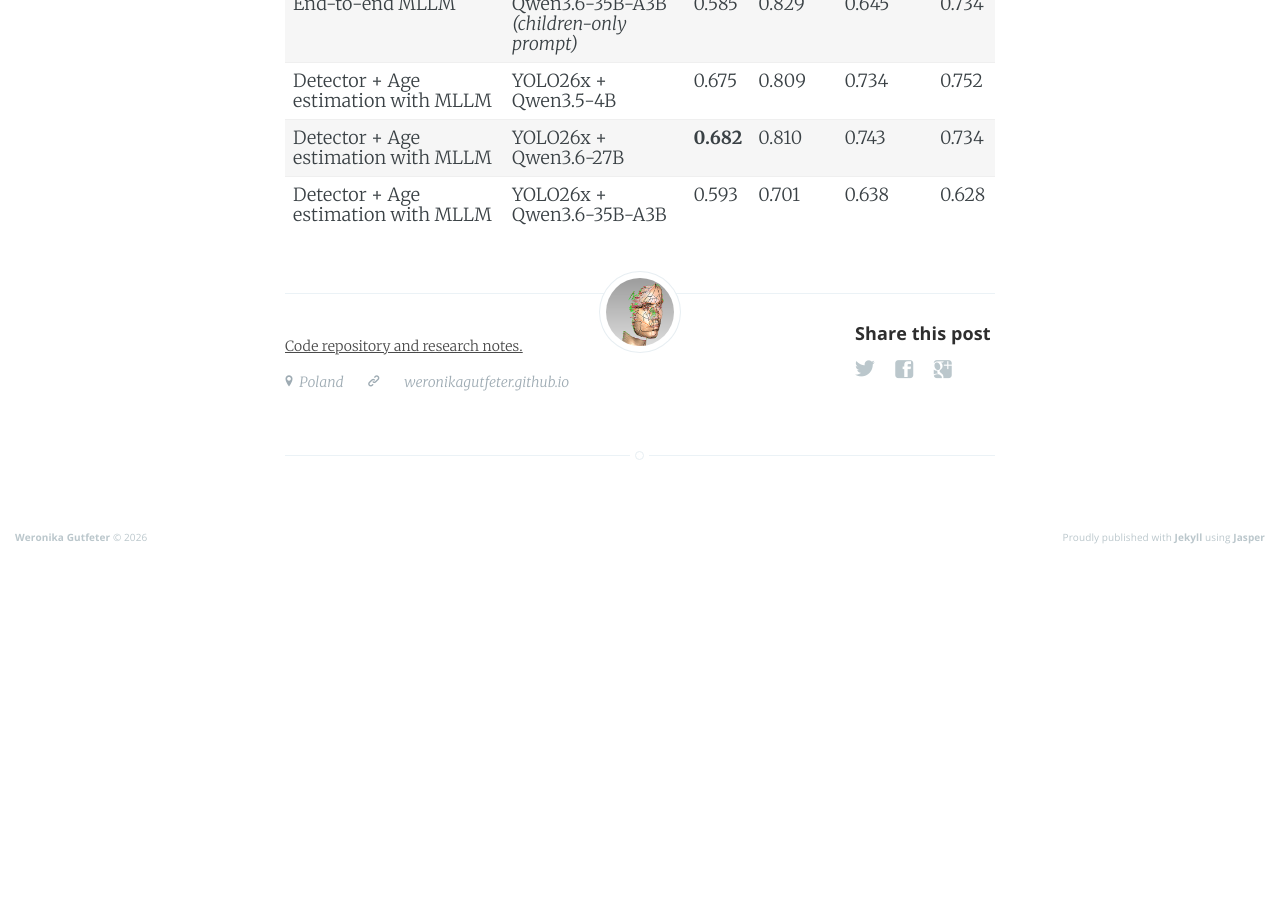
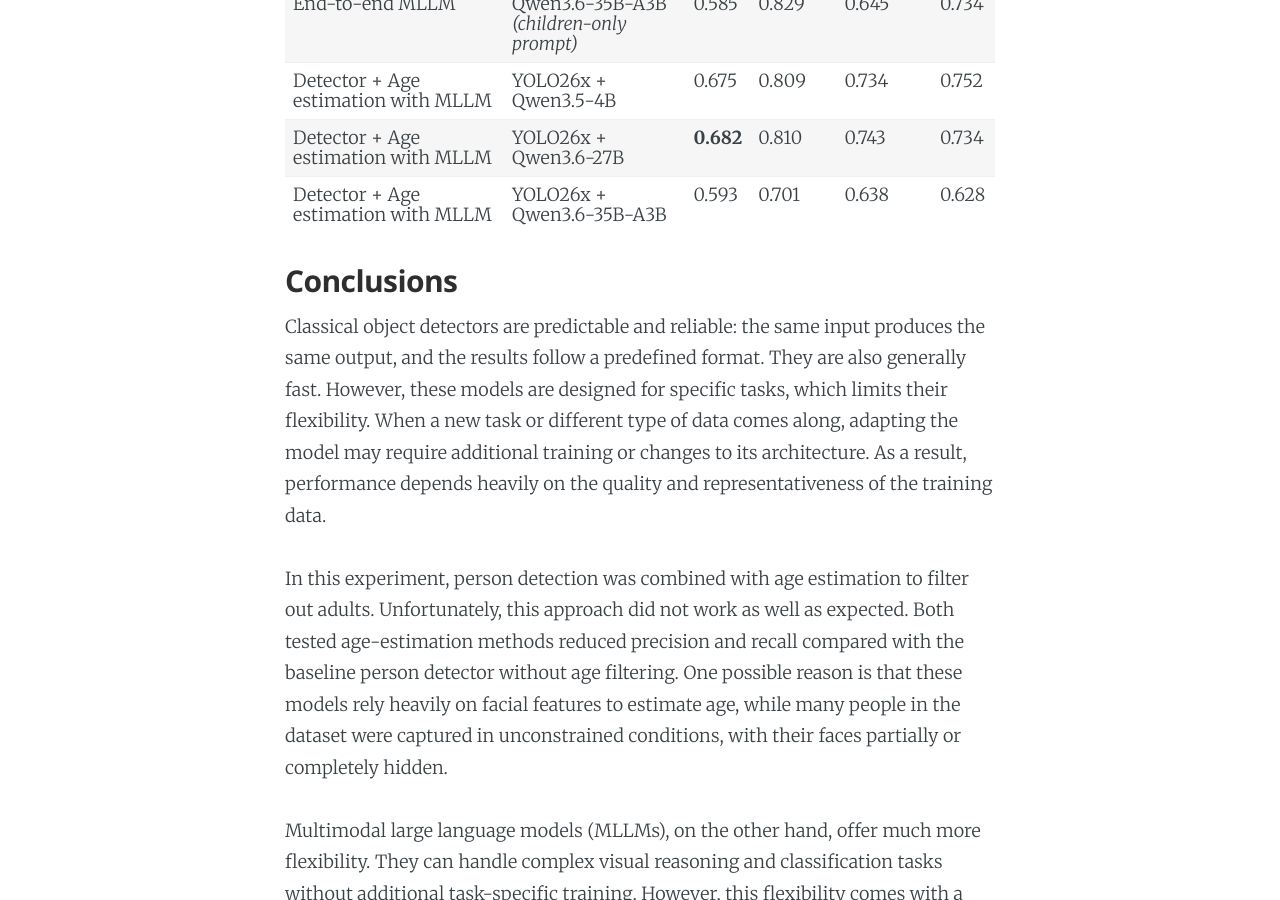
Before and after one commit to weronikagutfeter/weronikagutfeter.github.io, a Jekyll site: the page built from _posts/2026-10-10-llms_vs_detectors.md, in a window 1280 px wide and 900 px high, scrolled down 6778 px. Built offline with Jekyll 4.4.1, drawn with Linux system fonts in a browser that asks for light colours; nearby versions of some CDN libraries; before the commit the page ends 7334 px from its top, so only the background shows below that; some of the changed text lies outside the part shown.

Commit message:
post update

```diff
--- a/_posts/2026-10-10-llms_vs_detectors.md
+++ b/_posts/2026-10-10-llms_vs_detectors.md
@@ -101,4 +101,14 @@ The detection results were evaluated using the standard COCO detection metrics:
 | Detector + Age estimation with MLLM                 | YOLO26x + Qwen3.6-27B       |**0.682**| 0.810 | 0.743 | 0.734     |
 | Detector + Age estimation with MLLM                 | YOLO26x + Qwen3.6-35B-A3B   | 0.593| 0.701 |0.638|0.628|
 
-[//]: # (### Conclusions)
+### Conclusions
+
+Classical object detectors are predictable and reliable: the same input produces the same output, and the results follow a predefined format. They are also generally fast. However, these models are designed for specific tasks, which limits their flexibility. When a new task or different type of data comes along, adapting the model may require additional training or changes to its architecture. As a result, performance depends heavily on the quality and representativeness of the training data.
+
+In this experiment, person detection was combined with age estimation to filter out adults. Unfortunately, this approach did not work as well as expected. Both tested age-estimation methods reduced precision and recall compared with the baseline person detector without age filtering. One possible reason is that these models rely heavily on facial features to estimate age, while many people in the dataset were captured in unconstrained conditions, with their faces partially or completely hidden.
+
+Multimodal large language models (MLLMs), on the other hand, offer much more flexibility. They can handle complex visual reasoning and classification tasks without additional task-specific training. However, this flexibility comes with a few drawbacks. Their outputs are less predictable, and the results can depend on how the prompt is written. Even when the response contains the expected information, it does not always follow the required format. In this experiment, many responses were close to the expected JSON structure but included extra text or formatting errors that prevented direct parsing. Some heuristic post-processing was therefore needed. MLLMs were also considerably slower than classical object detectors when processing the entire dataset.
+
+A third option combines the two approaches: first, a classical detector identifies people, and then an MLLM analyzes each detected person separately. This hybrid approach achieved slightly higher average precision (AP) than end-to-end MLLM-based detection, although it also required more computation. Despite the additional cost, it offers an interesting direction for building more advanced detection systems. Processing time could potentially be reduced through batching, optimization, or more efficient model deployment.
+
+The main advantage of this hybrid approach is that it combines the speed and structured outputs of classical detectors with the flexibility of MLLMs. Instead of replacing a reliable object detector with a much more resource-intensive model, an MLLM can provide additional information that the detector cannot obtain on its own without retraining. This makes it possible to extend the capabilities of an existing detection system while keeping its core components predictable and easy to work with.
```
